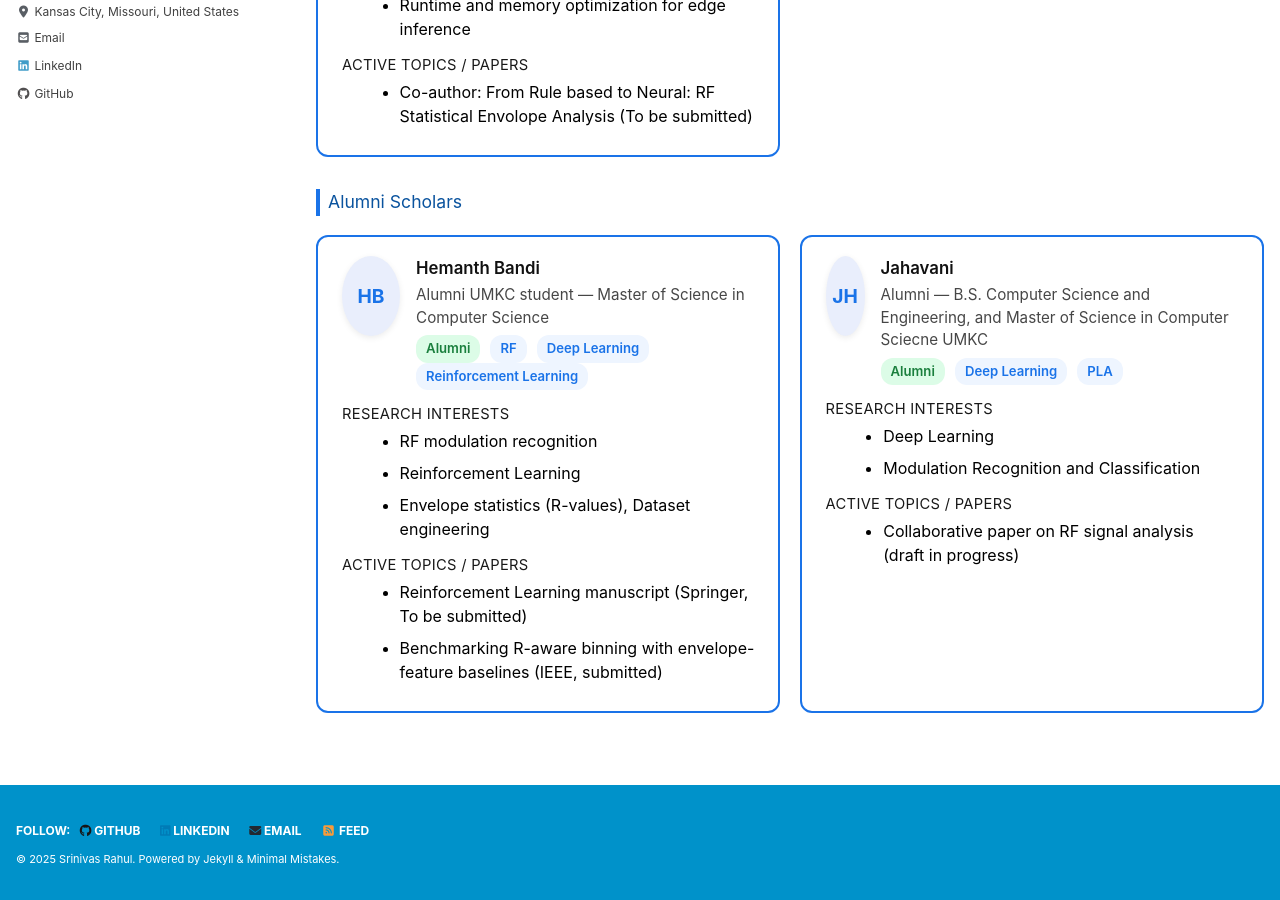
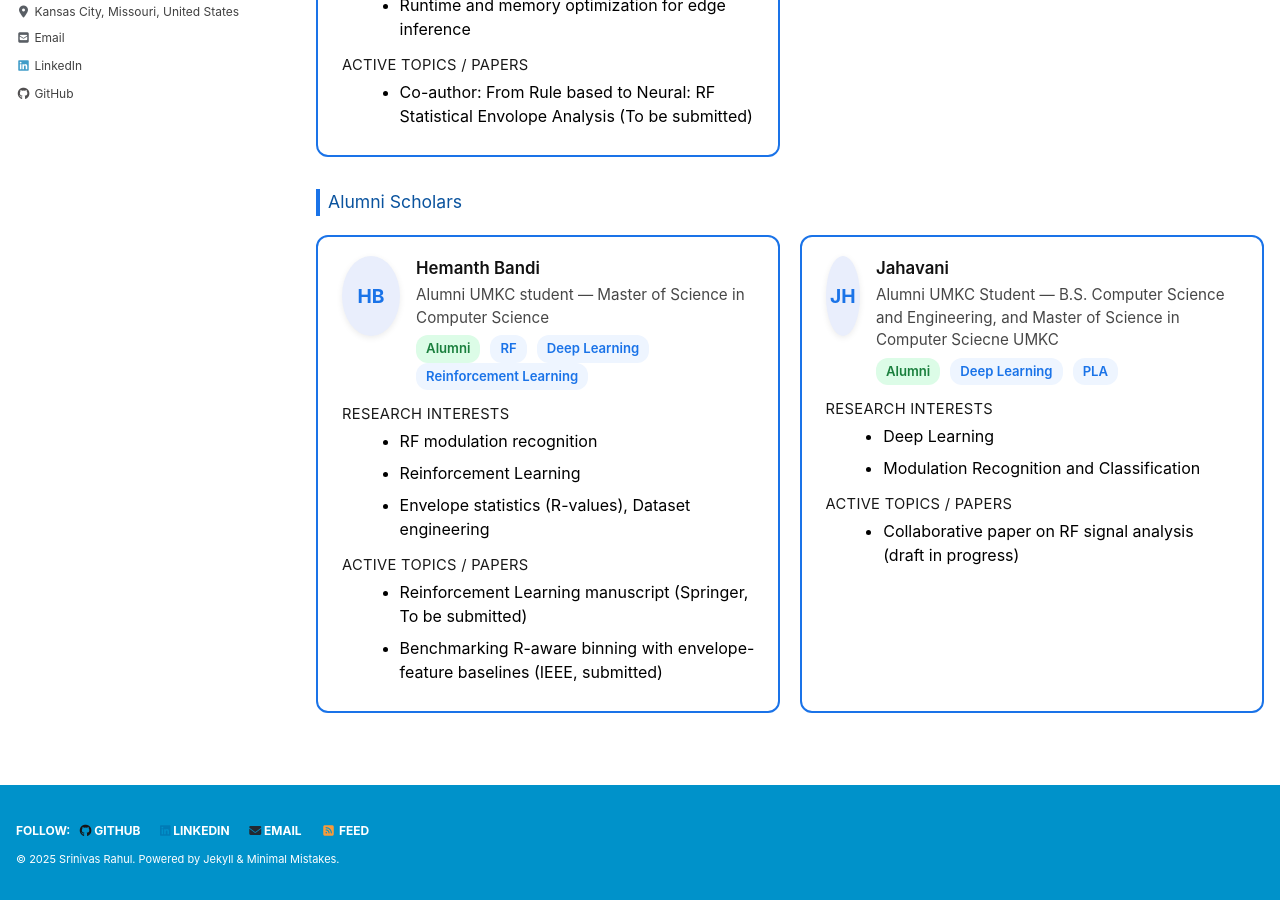
Before and after one commit to srsapireddy/srsapireddy.github.io, a Jekyll site: the page built from _pages/scholars.md, in a window 1280 px wide and 900 px high, scrolled down 477 px. Built offline with Jekyll 4.4.1, drawn with Linux system fonts in a browser that asks for light colours; cached includes are drawn as plain includes; nearby versions of some CDN libraries.

Commit message:
Update scholars.md

```diff
--- a/_pages/scholars.md
+++ b/_pages/scholars.md
@@ -183,7 +183,7 @@ This page highlights scholars — both current UMKC students and alumni — who
       <div class="sch-avatar">JH</div>
       <div>
         <div class="sch-name">Jahavani</div>
-        <div class="sch-sub">Alumni — B.S. Computer Science and Engineering, and Master of Science in Computer Sciecne UMKC</div>
+        <div class="sch-sub">Alumni UMKC Student — B.S. Computer Science and Engineering, and Master of Science in Computer Sciecne UMKC</div>
         <div style="margin-top:0.35rem;">
           <span class="badge alumni">Alumni</span>
           <span class="badge tag">Deep Learning</span>
```
